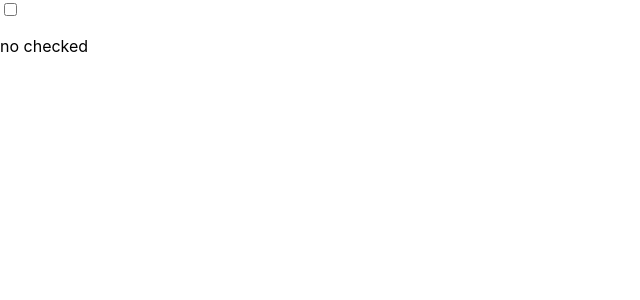
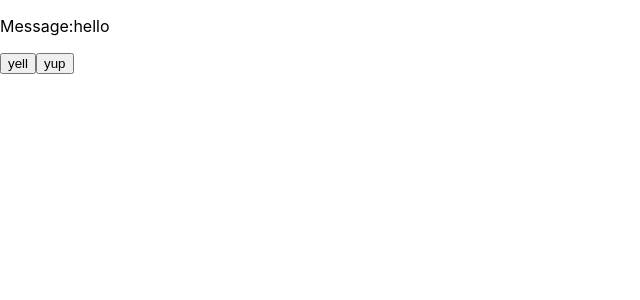
Before and after one commit to jessilyneh/ReactHooks, a React (Create React App) app: page / in a window 1280 px wide. Shown: the top 300 px of the page, without its empty margins (0-640 px from the left). Built offline with nearby package versions, Linux system fonts and the light colour scheme.

Commit message:
useReducer - dispatch actions

```diff
--- a/src/index.js
+++ b/src/index.js
@@ -2,20 +2,34 @@ import React, {useReducer} from "react";
 import ReactDOM from "react-dom";
 import "./index.css";
 
+const initialState = {
+  message: "hello"
+};
+
+// send actions
+function reducer(state, action) {
+  // eslint-disable-next-line default-case
+  switch (action.type) {
+    case "yell":
+      return {
+        message: `HEY, my default message was ${state.message}`
+      };
+    case "yup":
+      return {
+        message: `YO, this is my default msg: ${state.message}`
+      };
+  }
+}
 export default function App() {
-  const [checked, toggle] = useReducer(
-    (checked) => !checked, false);
+  const [state, dispatch] = useReducer(reducer, initialState);
 
   return (
-    <div>
-    <input
-      type="checkbox"
-      value={checked}
-      onChange={toggle}
-    />
-    <p>{checked ? "checked" : "no checked"}</p>
-  </div>
-  )
+    <>
+      <p>Message:{state.message}</p>
+      <button onClick={() => dispatch({ type: "yell" })}>yell</button>
+      <button onClick={() => dispatch({ type: "yup" })}>yup</button>
+    </>
+  );
 }
 
 ReactDOM.render(
```
